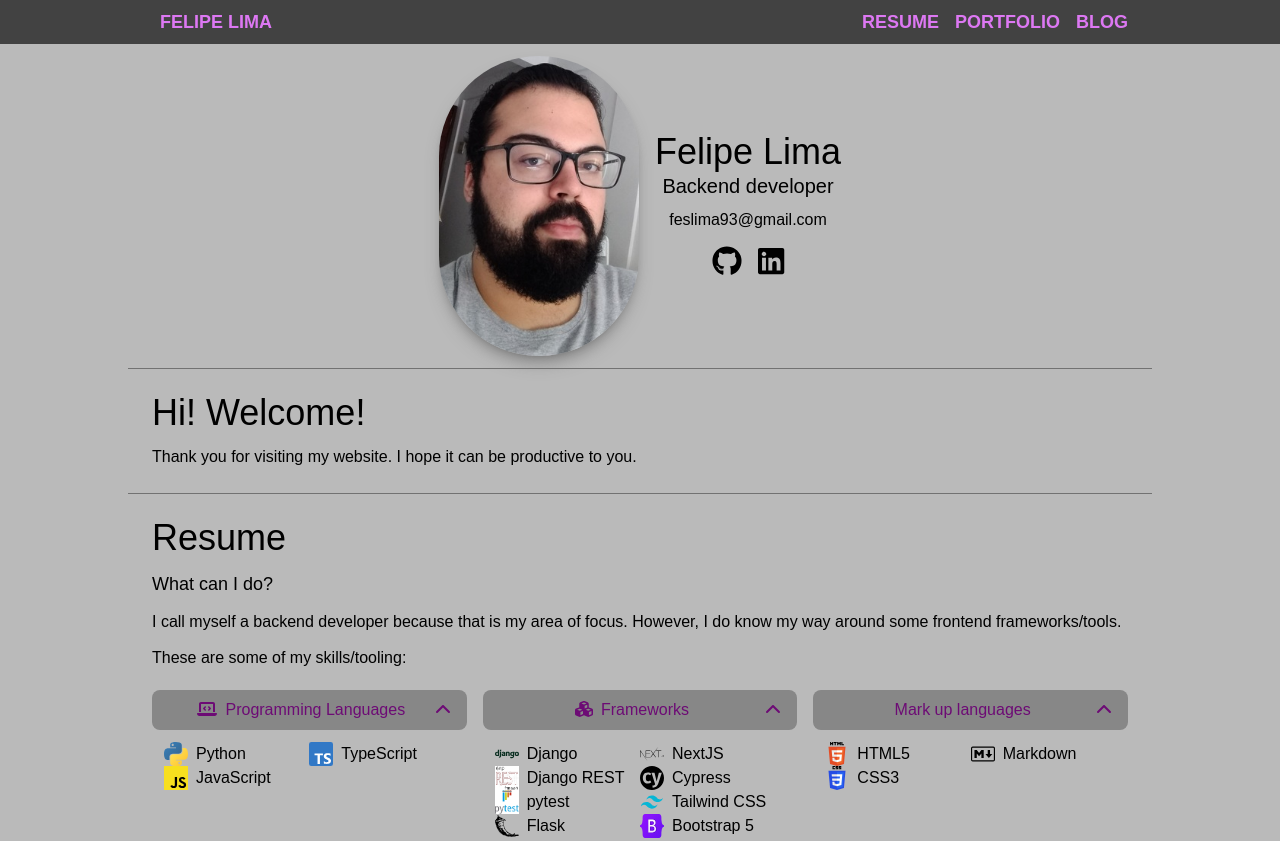
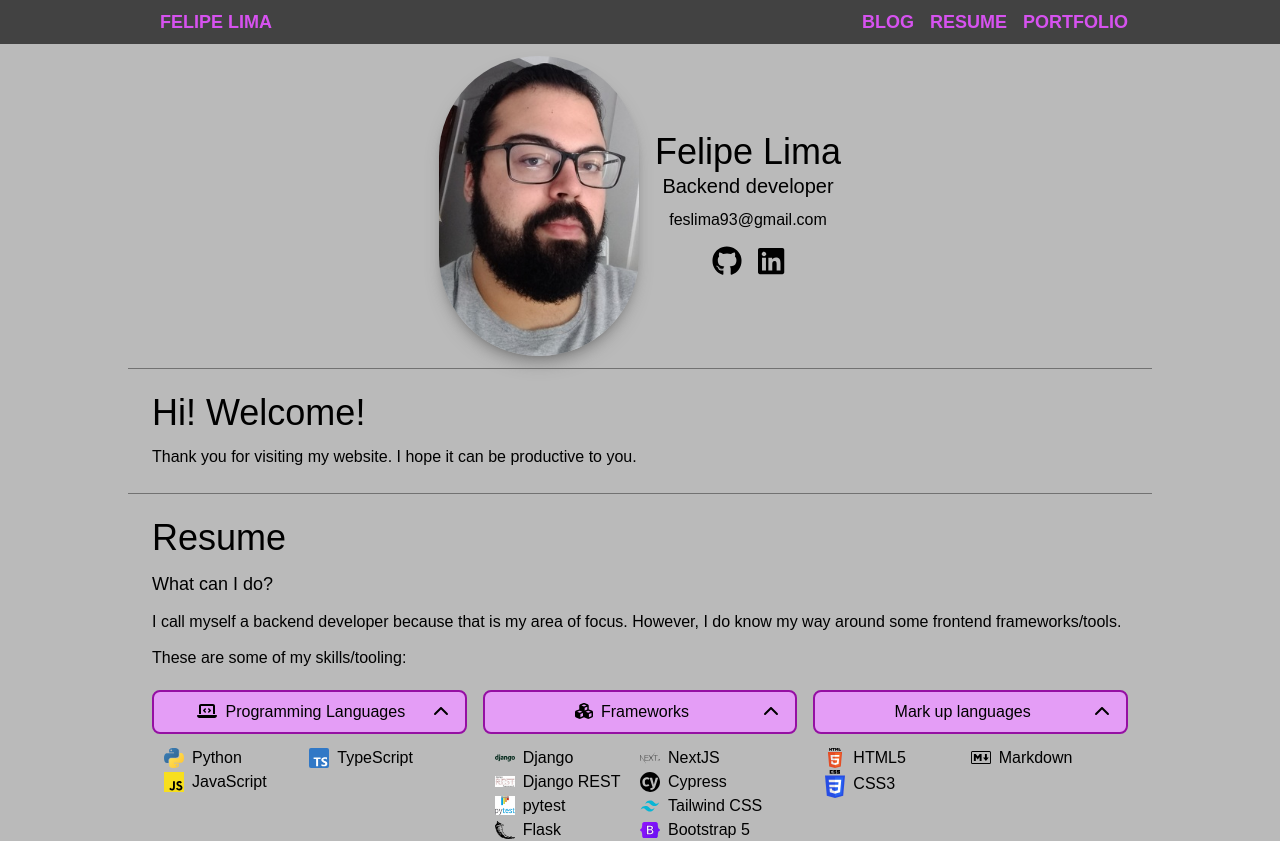
Before and after one commit to feslima/my-website, a Next.js app: page / in a window 1280 px wide. Shown: the top 841 px of the page. Built offline with nearby package versions, Linux system fonts and the light colour scheme.

Commit message:
feat: blog page initial scaffold

```diff
--- a/components/layout.tsx
+++ b/components/layout.tsx
@@ -20,7 +20,7 @@ export const BlogLayout: React.FC<BlogLayoutProps> = ({ children }) => {
   return (
     <div className="bg-feslima-50 min-h-screen">
       <Navbar sticky={true} />
-      <div className="max-w-[80ch] pr-4 pl-12 leading-[1.75] mx-auto">
+      <div className="max-w-[80ch] pr-4 pl-12 py-4 leading-[1.75] mx-auto">
         {children}
       </div>
     </div>
--- a/components/navbar.tsx
+++ b/components/navbar.tsx
@@ -8,8 +8,15 @@ interface INavbarItemProps {
 }
 const NavBarItem: React.FC<INavbarItemProps> = ({ name, sectionRef, url }) => {
   return (
-    <li className="px-1 mx-1 inline-block uppercase hover:opacity-50 hover:after:content-['\_'] text-feslima-purple-300">
-      <a href={url ?? `#${sectionRef}`}>{name}</a>
+    <li className="px-1 mx-1 inline-block uppercase hover:opacity-50 hover:after:content-['\_'] text-feslima-purple-400">
+      {/* eslint-disable-next-line */}
+      <a
+        href={url ?? `#${sectionRef}`}
+        rel={url ? 'noopener noreferrer' : undefined}
+        target={url ? '_blank' : '_self'}
+      >
+        {name}
+      </a>
     </li>
   );
 };
@@ -21,9 +28,9 @@ interface INavbarProps {
 const Navbar: React.FC<INavbarProps> = ({ sticky = false }) => {
   const [open, setOpen] = React.useState<boolean>(false);
   const items: { label: string; url?: string; sectionRef?: string }[] = [
+    { label: 'Blog', url: '/blog' },
     { label: 'Resume', sectionRef: 'Resume' },
     { label: 'Portfolio', sectionRef: 'Portfolio' },
-    { label: 'Blog', url: '/blog' },
   ];
   const stickyClass = sticky ? 'sticky top-0 z-10' : '';
   return (
@@ -32,7 +39,7 @@ const Navbar: React.FC<INavbarProps> = ({ sticky = false }) => {
     >
       <nav className="max-w-screen-lg mx-auto py-2 flex flex-wrap sm:flex-no-wrap justify-center">
         <div className="mx-8 flex space-x-8 grow">
-          <p className="uppercase text-center sm:text-left self-center text-feslima-purple-300">
+          <p className="uppercase text-center sm:text-left self-center text-feslima-purple-400">
             Felipe Lima
           </p>
         </div>
--- a/components/portfolio.tsx
+++ b/components/portfolio.tsx
@@ -158,13 +158,13 @@ const Portfolio: React.FC = () => {
     <Section id="portfolio">
       <SectionTitle text="Portfolio" animate={true} />
       <h3 className="text-xl text-bold">
-        These are some of the projects I'm working (or have worked) on:
+        These are some of the projects I&apos;m working (or have worked) on:
       </h3>
       <div className="grid grid-cols-1 p-2 text-base">
         {Projects.map((project, index) => (
           <div
             key={`project${index}`}
-            className="mx-auto w-full space-y-2 flex flex-col justify-center pl-4 pb-8 last:pb-0 border-l-2 border-feslima-900 before:bg-feslima-200 before:w-4 before:h-4 before:relative before:right-6 before:top-6 before:border-2 before:border-feslima-900 before:rounded-full"
+            className="mx-auto w-full space-y-2 flex flex-col justify-center pl-4 pb-8 last:pb-0 border-l-2 border-feslima-purple-900 before:bg-feslima-purple-200 before:w-4 before:h-4 before:relative before:right-6 before:top-6 before:border-2 before:border-feslima-purple-900 before:rounded-full"
           >
             <Project data={project} />
           </div>
--- a/components/profile.tsx
+++ b/components/profile.tsx
@@ -1,11 +1,14 @@
 import React from 'react';
 import { FontAwesomeIcon } from '@fortawesome/react-fontawesome';
+import Image from 'next/image';
 
 const ProfileImage: React.FC = () => {
   return (
-    <img
-      className="w-[200px] h-[300px] rounded-full shadow-lg shadow-feslima-500/50 mx-auto sm:mx-0"
-      src="images/avatar.jpg"
+    <Image
+      className="rounded-full shadow-lg shadow-feslima-500/50 mx-auto sm:mx-0"
+      width={200}
+      height={300}
+      src="/images/avatar.jpg"
       alt=""
     />
   );
--- a/components/resume.tsx
+++ b/components/resume.tsx
@@ -16,17 +16,14 @@ const ResumeSkill: React.FC<IResumeSkillProps> = ({
     <Disclosure defaultOpen={true}>
       {({ open }) => (
         <>
-          <Disclosure.Button className="py-2 px-4 rounded-lg bg-feslima-300 font-medium w-full flex items-center">
+          <Disclosure.Button className="py-2 px-4 rounded-lg bg-feslima-purple-200 border-2 border-feslima-purple-700 font-medium w-full flex items-center">
             <div className="grow space-x-2">
-              <FontAwesomeIcon
-                className="text-feslima-purple-800"
-                icon={descriptionIcon}
-              />
-              <span className="text-feslima-purple-800">{description}</span>
+              <FontAwesomeIcon icon={descriptionIcon} />
+              <span>{description}</span>
             </div>
             <FontAwesomeIcon
               icon={faChevronDown}
-              className={`transition-transform duration-300 text-feslima-purple-800 ${
+              className={`transition-transform duration-300 ${
                 open ? 'transform rotate-180' : ''
               }`}
             />
--- a/components/tech-icon.tsx
+++ b/components/tech-icon.tsx
@@ -1,3 +1,4 @@
+import Image from 'next/image';
 import React from 'react';
 import { ITechIconProps } from '../types';
 
@@ -10,7 +11,13 @@ const TechIcon: React.FC<ITechIconProps> = ({ name, url, filename }) => {
       target="_blank"
       rel="noopener noreferrer"
     >
-      <img className="inline w-6 h-6" src={`images/icons/${location}`} alt="" />
+      <Image
+        width={20}
+        height={20}
+        className="inline"
+        src={`/images/icons/${location}`}
+        alt=""
+      />
       <p>{name}</p>
     </a>
   );
--- a/package.json
+++ b/package.json
@@ -31,6 +31,7 @@
     "autoprefixer": "^10.4.2",
     "eslint": "^8.7.0",
     "eslint-config-next": "12.0.8",
+    "eslint-config-prettier": "^8.6.0",
     "postcss": "^8.4.5",
     "prettier": "^2.5.1",
     "tailwindcss": "^3.2.4",
--- a/pages/blog.tsx
+++ b/pages/blog.tsx
@@ -12,7 +12,14 @@ const Blog: NextPage = () => {
           <link rel="icon" href="images/favicon.svg" />
         </Head>
 
-        <h1>Hello World!</h1>
+        <div className="space-y-4">
+          <h1 className="text-4xl font-bold">Hello World!</h1>
+          <p>
+            Here you can find a few things that I either find interesting or
+            currently working. I find that, at least for me, writing about some
+            topic is a better way to fixate knowledge.
+          </p>
+        </div>
       </div>
     </BlogLayout>
   );
```
Also changed, not shown: pages/blog/hello-world.tsx (added), 1 other file (tests, documents, lock files or other folders).
